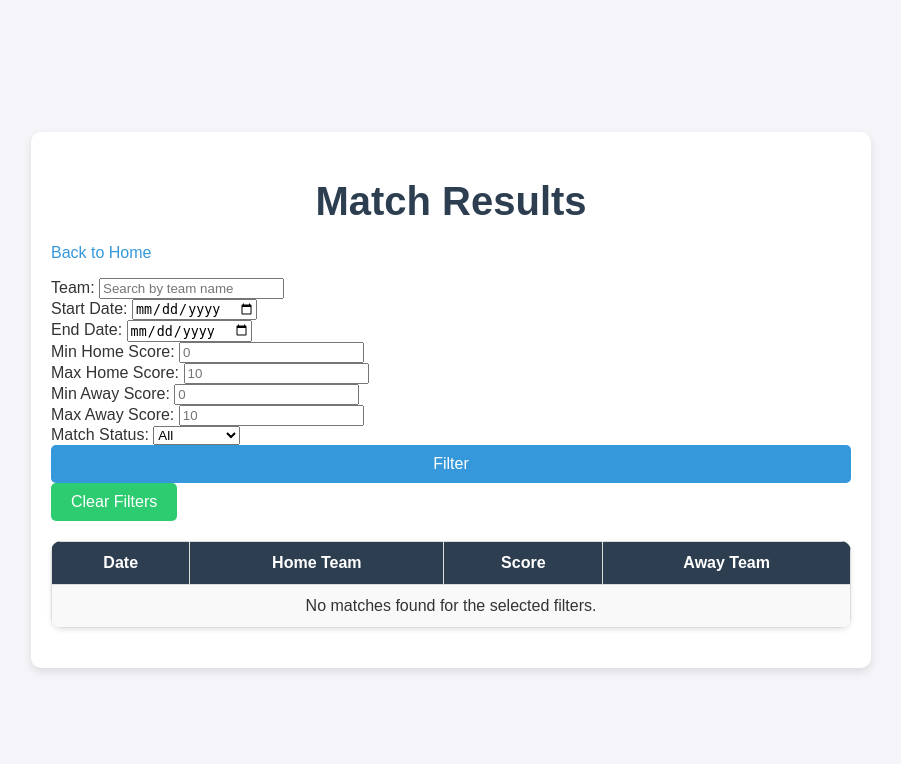
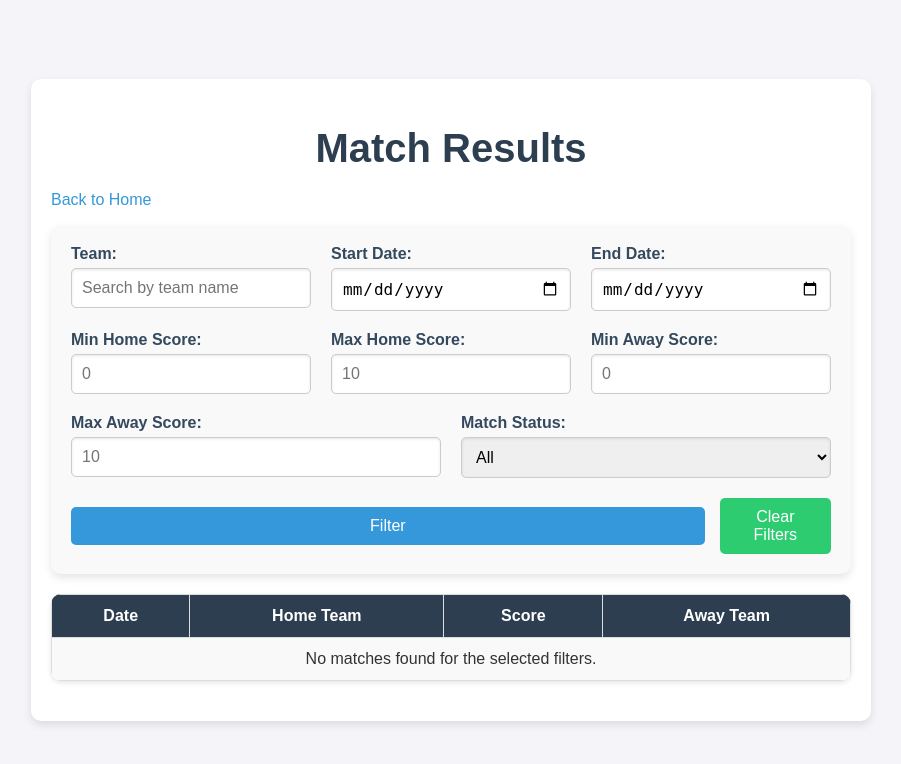
Before and after one commit to jasonkim0174/Django-mini_fb2, a Django app: page /project/matches/ in a window 1280 px wide. Shown: the top 764 px of the page, without its empty margins (189-1090 px from the left). Run offline with Django 4.2, Linux system fonts and the light colour scheme; data that the repository does not hold is empty.

Commit message:
added css for filter

```diff
--- a/project/static/style.css
+++ b/project/static/style.css
@@ -1,3 +1,17 @@
+/*
+File: styles.css
+Author: Jason Kim
+Email: jasonkim@bu.edu
+Date: December 10, 2024
+username: jasonnk
+Description: This CSS file provides styling for the Elite Squads web application.
+             It includes responsive layouts, reusable button styles, table formatting,
+             and visual enhancements for user interface elements such as navigation links,
+             search bars, and team details. The styles ensure consistency and readability
+             across various pages of the application.
+*/
+
+
 body {
     font-family: Arial, sans-serif;
     margin: 0;
@@ -511,3 +525,46 @@ a:hover {
     color: #34495e;
     margin: 0;
 }
+
+
+.filter-form {
+    display: flex;
+    flex-wrap: wrap;
+    gap: 20px;
+    background-color: #f9f9f9;
+    padding: 20px;
+    border-radius: 10px;
+    box-shadow: 0 4px 8px rgba(0, 0, 0, 0.1);
+    margin-bottom: 20px;
+}
+
+.filter-group {
+    display: flex;
+    flex-direction: column;
+    flex: 1;
+    min-width: 200px;
+}
+
+.filter-group label {
+    font-size: 1rem;
+    color: #34495e;
+    margin-bottom: 5px;
+    font-weight: bold;
+}
+
+.filter-group input,
+.filter-group select {
+    padding: 10px;
+    font-size: 1rem;
+    border: 1px solid #ccc;
+    border-radius: 5px;
+    box-shadow: inset 0 1px 3px rgba(0, 0, 0, 0.1);
+}
+
+.filter-actions {
+    display: flex;
+    align-items: center;
+    gap: 15px;
+    flex-basis: 100%;
+    justify-content: flex-start;
+}
--- a/project/urls.py
+++ b/project/urls.py
@@ -1,5 +1,11 @@
 """Description: Defines the URL patterns for the application, mapping views to specific routes. Includes paths
-             for team and match CRUD operations, user authentication (login and logout), and user registration."""
+             for team and match CRUD operations, user authentication (login and logout), and user registration.
+             File: admin.py
+            Author: Jason Kim
+            Email: jasonkim@bu.edu
+            Date: December 10, 2024
+
+             """
 
 from django.urls import path
 from django.contrib.auth import views as auth_views
--- a/project/views.py
+++ b/project/views.py
@@ -2,7 +2,13 @@
              - Team and match CRUD operations
              - User authentication (signup)
              - Filtering and displaying teams and matches
-             - Updating team and match stats"""
+             - Updating team and match stats
+             File: admin.py
+            Author: Jason Kim
+            Email: jasonkim@bu.edu
+            Date: December 10, 2024
+
+             """
 
 
 from django.views.generic import ListView, DetailView, CreateView, UpdateView, DeleteView
```
Also changed, not shown: project/admin.py (+13 -0 lines), project/forms.py (+7 -1 lines), project/models.py (+8 -1 lines), project/templates/project/base.html (+7 -1 lines), project/templates/project/login.html (+7 -1 lines), project/templates/project/match_confirm_delete.html (+7 -1 lines), project/templates/project/match_form.html (+7 -1 lines), project/templates/project/match_list.html (+8 -1 lines), project/templates/project/match_update_form.html (+7 -1 lines), project/templates/project/signup.html (+7 -1 lines), project/templates/project/team_confirm_delete.html (+7 -1 lines), project/templates/project/team_detail.html (+7 -1 lines), project/templates/project/team_form.html (+7 -1 lines), project/templates/project/team_list.html (+7 -1 lines).
